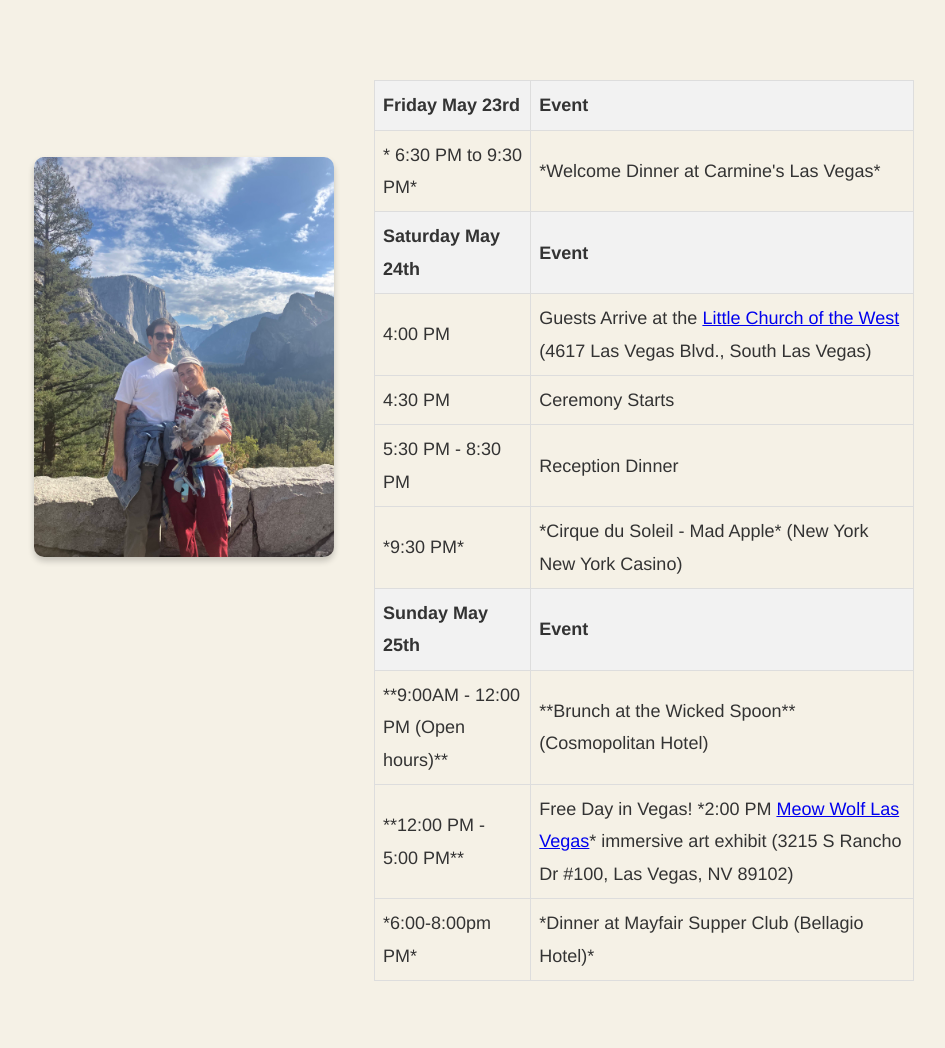
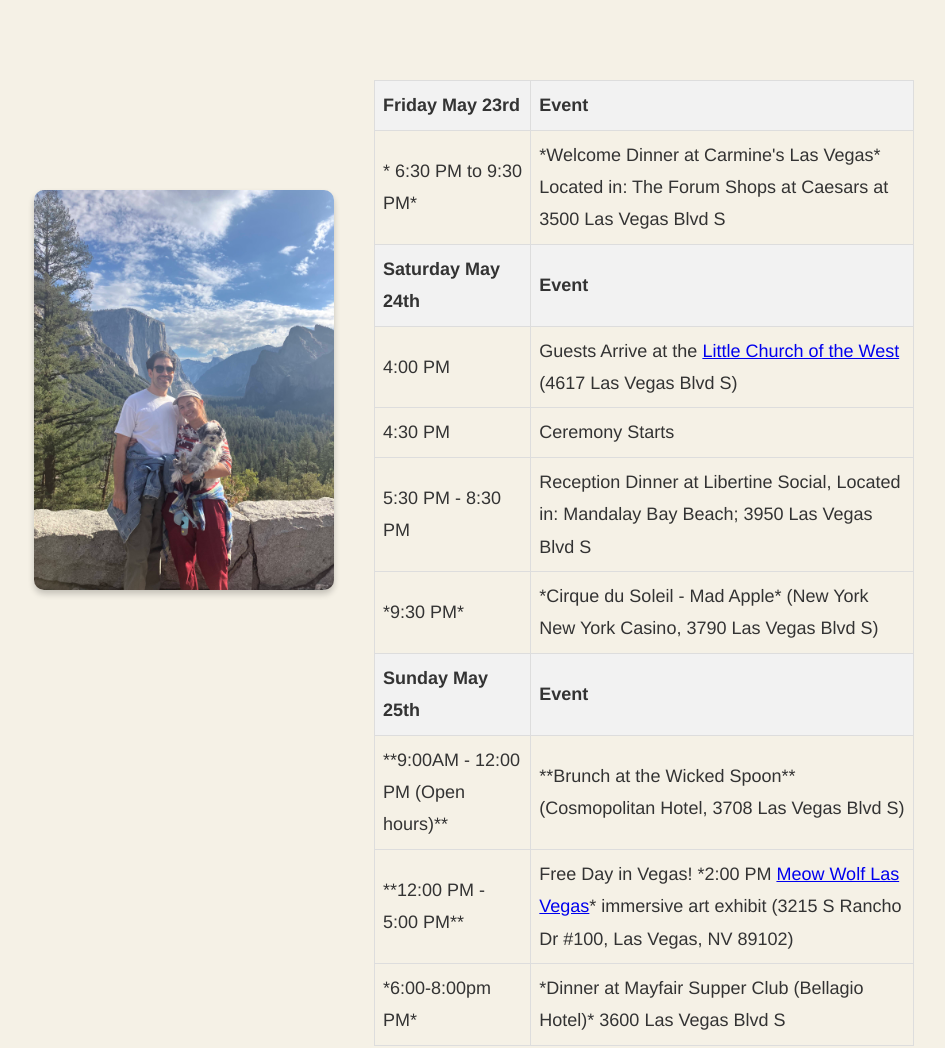
Before and after one commit to tsawi/theresaandian2025, a plain HTML site: page index.html in a window 1280 px wide. Shown: the part 3060-4108 px from the top of the page, without its empty margins (156-1101 px from the left). Drawn offline with Linux system fonts and the light colour scheme.

Commit message:
update index

```diff
--- a/index.html
+++ b/index.html
@@ -200,7 +200,7 @@
                 <tbody>
                     <tr>
                         <td>* 6:30 PM to 9:30 PM*</td>
-                        <td>*Welcome Dinner at Carmine's Las Vegas* </td>
+                        <td>*Welcome Dinner at Carmine's Las Vegas* Located in: The Forum Shops at Caesars at 3500 Las Vegas Blvd S </td>
                     </tr>
                 </tbody>
                 <br>
@@ -213,7 +213,7 @@
                 <tbody>
                     <tr>
                         <td>4:00 PM</td>
-                        <td>Guests Arrive at the <a href="https://littlechurchofthewest.com/" target="_blank">Little Church of the West</a> (4617 Las Vegas Blvd., South Las Vegas)</td>
+                        <td>Guests Arrive at the <a href="https://littlechurchofthewest.com/" target="_blank">Little Church of the West</a> (4617 Las Vegas Blvd S)</td>
                     </tr>
                     <tr>
                         <td>4:30 PM</td>
@@ -221,11 +221,11 @@
                     </tr>
                     <tr>
                         <td>5:30 PM - 8:30 PM</td>
-                        <td>Reception Dinner</td>
+                        <td>Reception Dinner at Libertine Social, Located in: Mandalay Bay Beach; 3950 Las Vegas Blvd S</td>
                     </tr>
                     <tr>
                         <td>*9:30 PM*</td>
-                        <td>*Cirque du Soleil - Mad Apple* (New York New York Casino)</td>
+                        <td>*Cirque du Soleil - Mad Apple* (New York New York Casino, 3790 Las Vegas Blvd S)</td>
                     </tr>
                     <tr>
                 </tbody>
@@ -239,7 +239,7 @@
                 <tbody>
                     <tr>
                         <td>**9:00AM - 12:00 PM (Open hours)**</td>
-                        <td>**Brunch at the Wicked Spoon** (Cosmopolitan Hotel)</td>
+                        <td>**Brunch at the Wicked Spoon** (Cosmopolitan Hotel, 3708 Las Vegas Blvd S)</td>
                     </tr>
                     <tr>
                         <td>**12:00 PM - 5:00 PM**</td>
@@ -247,7 +247,7 @@
                     </tr>
                     <tr>
                         <td>*6:00-8:00pm PM*</td>
-                        <td>*Dinner at Mayfair Supper Club (Bellagio Hotel)*</td>
+                        <td>*Dinner at Mayfair Supper Club (Bellagio Hotel)* 3600 Las Vegas Blvd S</td>
                     </tr>
                 </tbody>
             </table>
```
